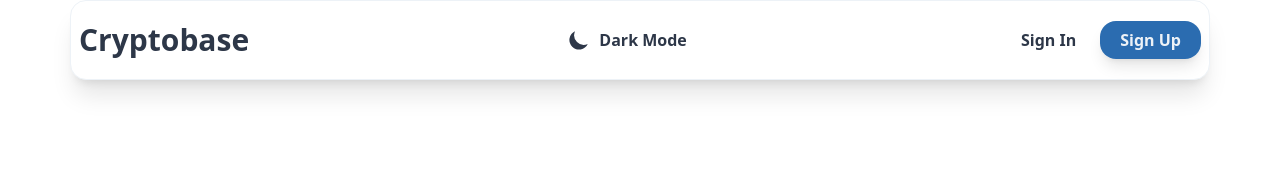
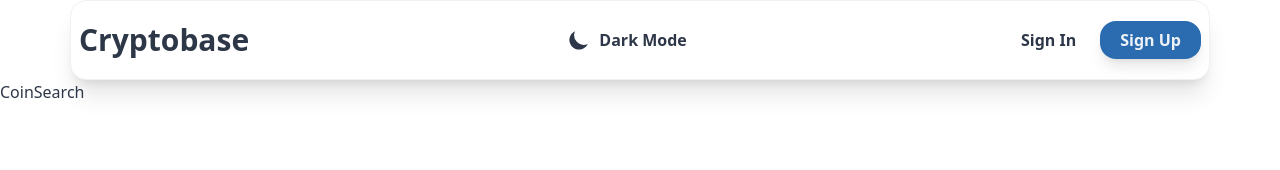
Before and after one commit to ITDevSolution/cryptocurrency-app, a React (Create React App) app: page / in a window 1280 px wide. Shown: the top 170 px of the page. Built offline with nearby package versions, Linux system fonts and the light colour scheme.

Commit message:
add: routes[home,account,signin, signup] from app.js

```diff
--- a/src/App.js
+++ b/src/App.js
@@ -1,9 +1,20 @@
+import { Route, Routes } from "react-router-dom"
 import Navbar from "./components/Navbar"
 import { ThemeProvider } from "./context/ThemeContext"
+import Account from "./routes/Account"
+import Home from "./routes/Home"
+import Signin from "./routes/Signin"
+import Signup from "./routes/Signup"
 function App() {
   return (
     <ThemeProvider>
       <Navbar />
+      <Routes>
+        <Route path="/" element={<Home />} />
+        <Route path="/signin" element={<Signin />} />
+        <Route path="/signup" element={<Signup />} />
+        <Route path="/account" element={<Account />} />
+      </Routes>
     </ThemeProvider>
   )
 }
```
